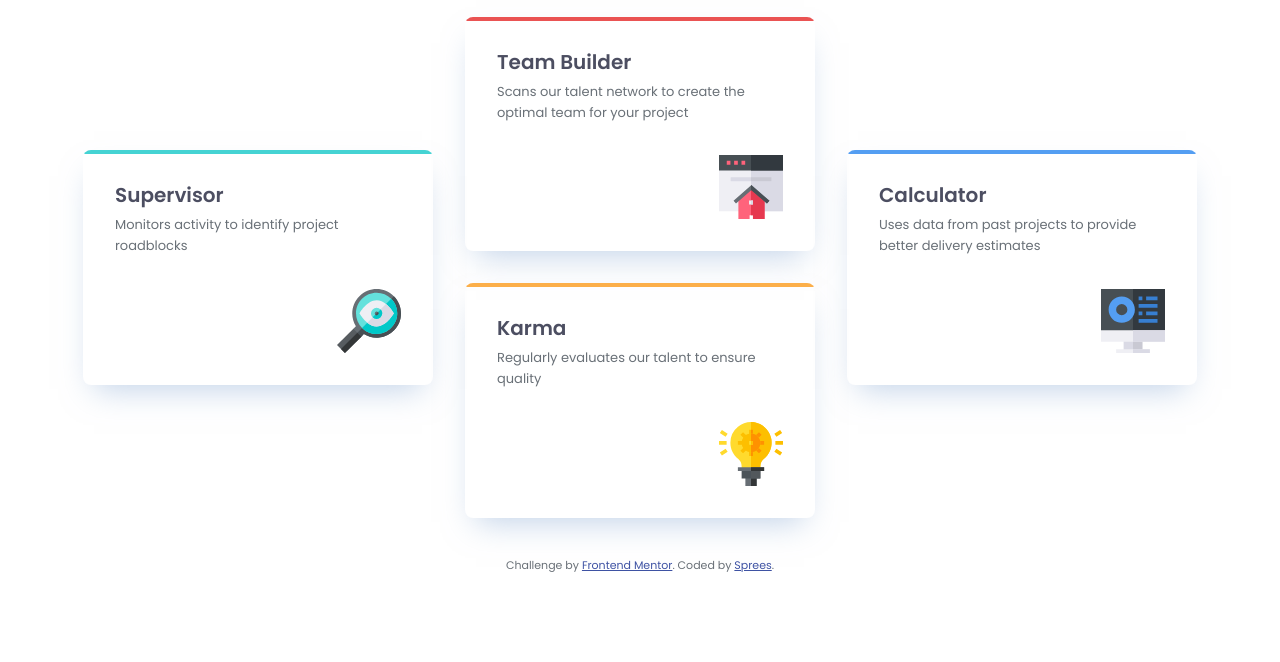
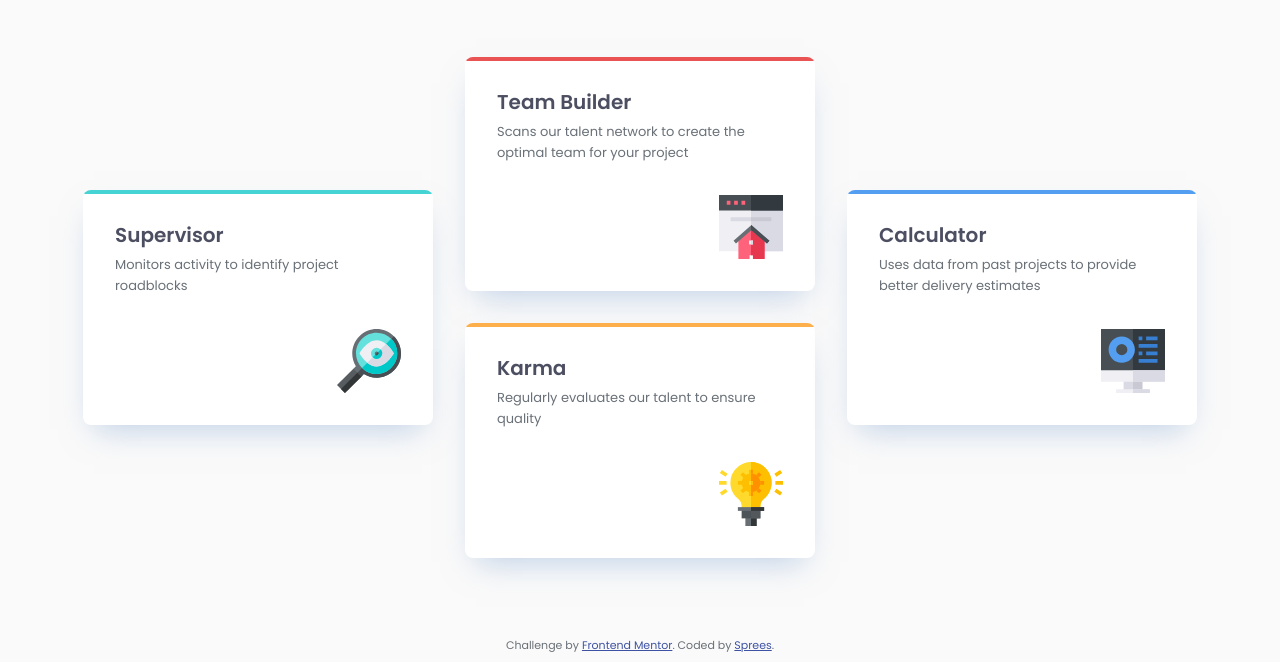
Before and after one commit to Sprees/fe-mentor_four-card-feature-section, a plain HTML site: page index.html in a window 1280 px wide. Shown: the part 266-928 px from the top of the page. Before the commit the page ends 848 px from the top, so only its background shows below. Drawn offline with Linux system fonts and the light colour scheme.

Commit message:
updated readme links, changed body background

```diff
--- a/style.css
+++ b/style.css
@@ -99,6 +99,8 @@
         --clr-neutral-500: hsl(234, 12%, 34%);
         --clr-white: hsl(0, 0%, 100%);
 
+        --clr-background: hsl(0, 0%, 98%);
+
         --clr-attribution: hsl(228, 45%, 44%);
 
         /* mobile font sizes */
@@ -125,12 +127,14 @@
         font-family: "Poppins Regular", sans-serif;
         font-size: var(--fs-300);
         color: var(--clr-neutral-400);
+
+        background-color: var(--clr-background);
     }
 
     section {
-        padding-block: 3rem;
+        padding-block: 4rem;
         @media (min-width: 48rem) {
-            padding-block: 4rem;
+            padding-block: 6.5rem;
         }
     }
 
@@ -171,6 +175,8 @@
         border-radius: 0.5rem;
         box-shadow: 0px 15px 30px -11px #83a6d280;
         overflow: hidden;
+
+        background-color: var(--clr-white);
     }
 
     .feature-card__border {
@@ -181,7 +187,7 @@
     }
 
     .feature-card__title {
-        margin-bottom: 0.375rem;
+        margin-block-end: 0.375rem;
         line-height: 1.35;
         font-size: var(--fs-700);
     }
```
Also changed, not shown: 1 other file.
